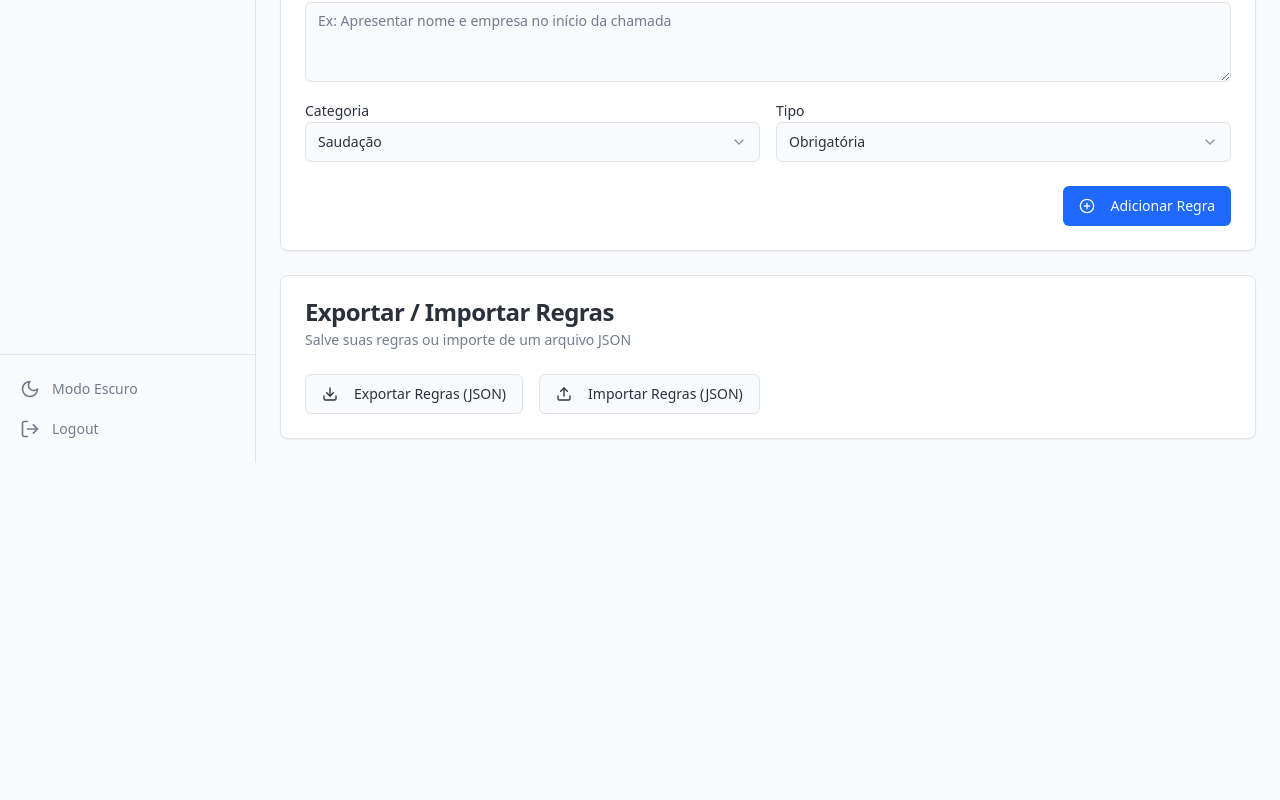
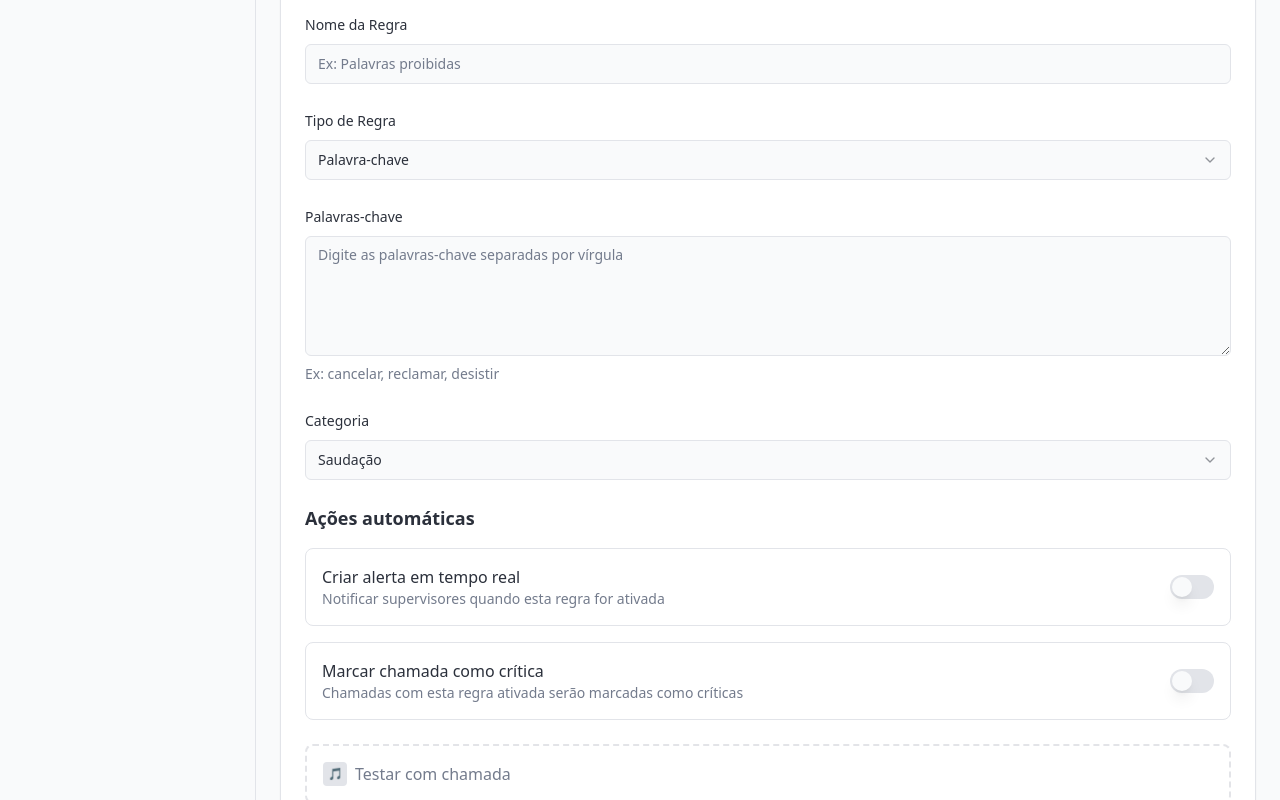
Before and after one commit to Vitor-VarelAI/calljoy-metrics-portal, a React (Vite) app: page /regras-call-center in a window 1280 px wide. Shown: the part 720-1520 px from the top of the page. Before the commit the page ends 1183 px from the top, so only its background shows below. Built offline with nearby package versions, Linux system fonts and the light colour scheme.

Commit message:
Refactor: Implement new rule form structure
Implement the new rule form structure based on the provided image, maintaining existing color scheme.

```diff
--- a/src/components/rules/RuleAddForm.tsx
+++ b/src/components/rules/RuleAddForm.tsx
@@ -3,9 +3,11 @@ import React from "react";
 import { Card, CardHeader, CardTitle, CardDescription, CardContent, CardFooter } from "@/components/ui/card";
 import { Button } from "@/components/ui/button";
 import { Label } from "@/components/ui/label";
+import { Input } from "@/components/ui/input";
 import { Textarea } from "@/components/ui/textarea";
 import { Select, SelectContent, SelectItem, SelectTrigger, SelectValue } from "@/components/ui/select";
-import { PlusCircle } from "lucide-react";
+import { Switch } from "@/components/ui/switch";
+import { PlusCircle, ArrowLeft } from "lucide-react";
 import { RuleCategory, RuleType } from "@/types/RuleTypes";
 
 interface NewRuleFormData {
@@ -30,28 +32,66 @@ const RuleAddForm: React.FC<RuleAddFormProps> = ({
   onAddRule
 }) => {
   return (
+    <div className="space-y-6">
+      {/* Header */}
+      <div className="flex items-center gap-3">
+        <Button variant="ghost" size="sm" className="p-2">
+          <ArrowLeft className="h-4 w-4" />
+        </Button>
+        <h1 className="text-2xl font-bold">Nova Regra</h1>
+      </div>
+
       <Card>
         <CardHeader>
-        <CardTitle>Adicionar Nova Regra</CardTitle>
-        <CardDescription>Crie uma nova regra para o call center</CardDescription>
+          <CardTitle>Definir Nova Regra</CardTitle>
         </CardHeader>
         <CardContent>
-        <div className="space-y-4">
-          <div>
-            <Label htmlFor="description">Descrição da Regra</Label>
-            <Textarea
-              id="description"
-              placeholder="Ex: Apresentar nome e empresa no início da chamada"
+          <div className="space-y-6">
+            {/* Nome da Regra */}
+            <div className="space-y-2">
+              <Label htmlFor="name">Nome da Regra</Label>
+              <Input
+                id="name"
+                placeholder="Ex: Palavras proibidas"
                 value={newRule.description}
                 onChange={e => {
                   onUpdateNewRule({...newRule, description: e.target.value});
                 }}
                 className={formError ? "border-destructive" : ""}
               />
-            {formError && <p className="text-destructive text-sm mt-1">{formError}</p>}
+              {formError && <p className="text-destructive text-sm">{formError}</p>}
             </div>
-          <div className="grid grid-cols-1 md:grid-cols-2 gap-4">
-            <div>
+
+            {/* Tipo de Regra */}
+            <div className="space-y-2">
+              <Label htmlFor="type">Tipo de Regra</Label>
+              <Select
+                value={newRule.type}
+                onValueChange={value => onUpdateNewRule({...newRule, type: value as RuleType})}
+              >
+                <SelectTrigger id="type">
+                  <SelectValue placeholder="Palavra-chave" />
+                </SelectTrigger>
+                <SelectContent>
+                  <SelectItem value="Obrigatória">Palavra-chave</SelectItem>
+                  <SelectItem value="Recomendada">Comportamento</SelectItem>
+                </SelectContent>
+              </Select>
+            </div>
+
+            {/* Palavras-chave */}
+            <div className="space-y-2">
+              <Label htmlFor="keywords">Palavras-chave</Label>
+              <Textarea
+                id="keywords"
+                placeholder="Digite as palavras-chave separadas por vírgula"
+                className="min-h-[120px]"
+              />
+              <p className="text-sm text-muted-foreground">Ex: cancelar, reclamar, desistir</p>
+            </div>
+
+            {/* Categoria */}
+            <div className="space-y-2">
               <Label htmlFor="category">Categoria</Label>
               <Select
                 value={newRule.category}
@@ -70,28 +110,51 @@ const RuleAddForm: React.FC<RuleAddFormProps> = ({
                 </SelectContent>
               </Select>
             </div>
+
+            {/* Ações automáticas */}
+            <div className="space-y-4">
+              <h3 className="text-lg font-semibold">Ações automáticas</h3>
+
+              <div className="space-y-4">
+                <div className="flex items-center justify-between p-4 rounded-lg border">
                   <div>
-              <Label htmlFor="type">Tipo</Label>
-              <Select
-                value={newRule.type}
-                onValueChange={value => onUpdateNewRule({...newRule, type: value as RuleType})}
-              >
-                <SelectTrigger id="type">
-                  <SelectValue placeholder="Selecione um tipo" />
-                </SelectTrigger>
-                <SelectContent>
-                  <SelectItem value="Obrigatória">Obrigatória</SelectItem>
-                  <SelectItem value="Recomendada">Recomendada</SelectItem>
-                </SelectContent>
-              </Select>
+                    <div className="font-medium">Criar alerta em tempo real</div>
+                    <div className="text-sm text-muted-foreground">
+                      Notificar supervisores quando esta regra for ativada
+                    </div>
+                  </div>
+                  <Switch />
+                </div>
+
+                <div className="flex items-center justify-between p-4 rounded-lg border">
+                  <div>
+                    <div className="font-medium">Marcar chamada como crítica</div>
+                    <div className="text-sm text-muted-foreground">
+                      Chamadas com esta regra ativada serão marcadas como críticas
+                    </div>
+                  </div>
+                  <Switch />
+                </div>
+              </div>
+            </div>
+
+            {/* Testar com chamada */}
+            <div className="p-4 rounded-lg border-2 border-dashed border-muted-foreground/20">
+              <div className="flex items-center gap-2 text-muted-foreground">
+                <div className="w-6 h-6 rounded bg-muted flex items-center justify-center">
+                  <span className="text-xs">🎵</span>
+                </div>
+                <span>Testar com chamada</span>
               </div>
             </div>
           </div>
         </CardContent>
-      <CardFooter>
+        <CardFooter className="flex justify-between">
+          <Button variant="outline">
+            Cancelar
+          </Button>
           <Button
             onClick={onAddRule}
-          className="ml-auto"
             disabled={isSubmitting}
           >
             {isSubmitting ? (
@@ -102,12 +165,13 @@ const RuleAddForm: React.FC<RuleAddFormProps> = ({
             ) : (
               <>
                 <PlusCircle className="mr-2 h-4 w-4" />
-              Adicionar Regra
+                Guardar Regra
               </>
             )}
           </Button>
         </CardFooter>
       </Card>
+    </div>
   );
 };
 
```
Lines whose indentation alone changed are shown as unchanged.
